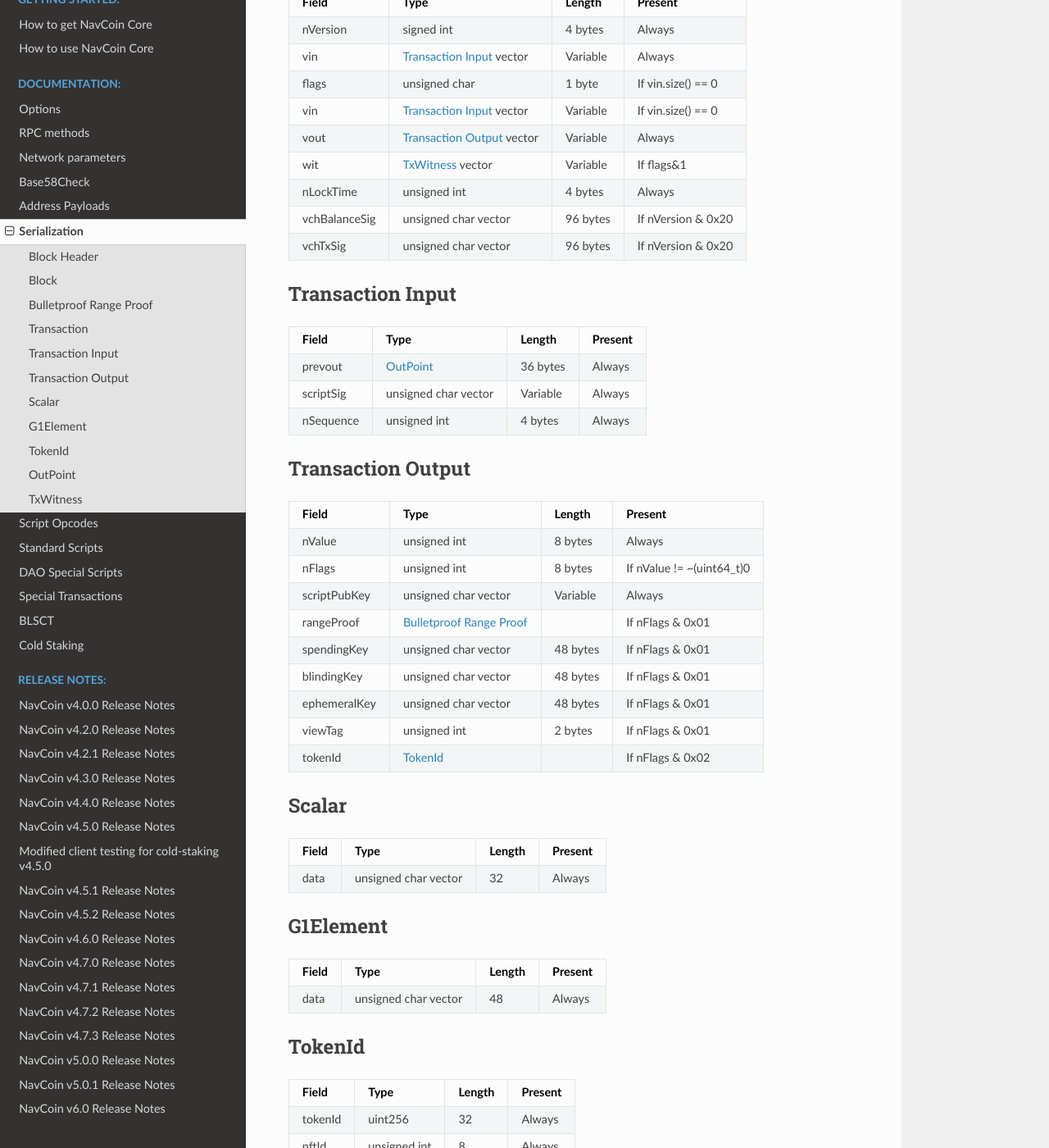
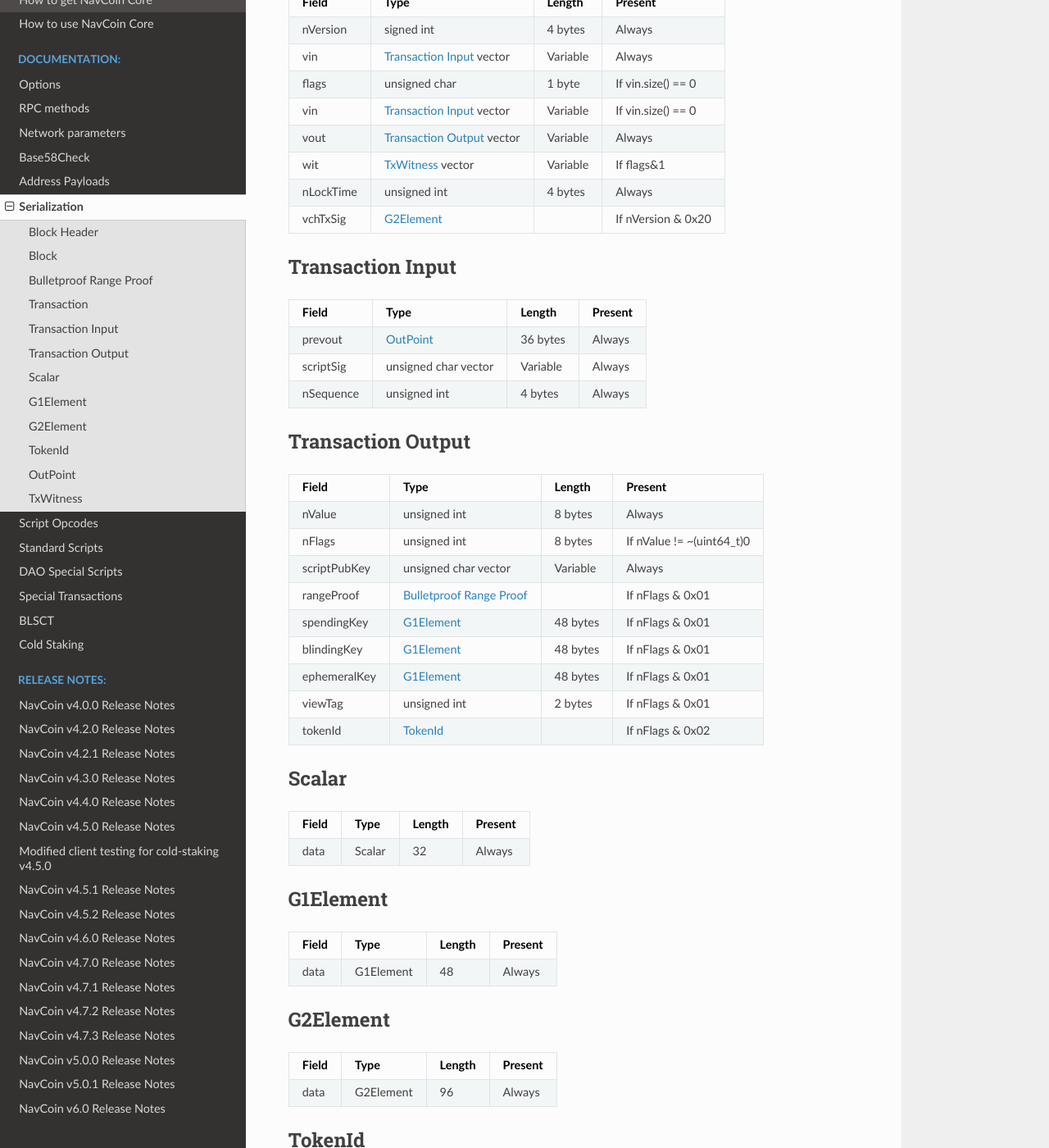
Before and after one commit to navcoin/navcoin.github.io, a Sphinx documentation site: the page built from sources/docs/serialization.rst, in a window 1280 px wide and 1400 px high, scrolled down 1231 px. Shown: the whole window at 82% size. Built offline with Sphinx 7.4.7 and the Read the Docs theme 2.0.0, drawn with Linux system fonts in a browser that asks for light colours; some of the changed text lies outside the part shown.

Commit message:
Update serialization.rst

```diff
--- a/sources/docs/serialization.rst
+++ b/sources/docs/serialization.rst
@@ -38,18 +38,18 @@
 ================ ===================== ======================  ======================
 Field            Type                  Length                  Present
 ================ ===================== ======================  ======================
-V                :ref:`g1_s` vector      Variable              Always
-L                :ref:`g1_s` vector      Variable              Always
-R                :ref:`g1_s` vector      Variable              Always
-A                :ref:`g1_s`             48 bytes                Always
-S                :ref:`g1_s`             48 bytes                Always
-T1               :ref:`g1_s`             48 bytes                Always
-T2               :ref:`g1_s`             48 bytes                Always
-taux             :ref:`sca_s`                32 bytes                Always
-mu               :ref:`sca_s`                32 bytes                Always
-a                :ref:`sca_s`                32 bytes                Always
-b                :ref:`sca_s`                32 bytes                Always
-t                :ref:`sca_s`                32 bytes                Always
+V                :ref:`g1_s` vector    Variable                Always
+L                :ref:`g1_s` vector    Variable                Always
+R                :ref:`g1_s` vector    Variable                Always
+A                :ref:`g1_s`                                   Always
+S                :ref:`g1_s`                                   Always
+T1               :ref:`g1_s`                                   Always
+T2               :ref:`g1_s`                                   Always
+taux             :ref:`sca_s`                                  Always
+mu               :ref:`sca_s`                                  Always
+a                :ref:`sca_s`                                  Always
+b                :ref:`sca_s`                                  Always
+t                :ref:`sca_s`                                  Always
 ================ ===================== ======================  ======================
 
 
@@ -68,8 +68,7 @@
 vout             :ref:`tx_out_s` vector Variable                Always
 wit              :ref:`tx_wit_s` vector Variable                If flags&1
 nLockTime        unsigned int           4 bytes                 Always
-vchBalanceSig    unsigned char vector   96 bytes                If nVersion & 0x20
-vchTxSig         unsigned char vector   96 bytes                If nVersion & 0x20
+vchTxSig         :ref:`g2_s`                                    If nVersion & 0x20
 ================ ====================== ======================  ======================
 
 .. _tx_in_s:
@@ -97,9 +96,9 @@
 nFlags           unsigned int           8 bytes                 If nValue != ~(uint64_t)0
 scriptPubKey     unsigned char vector   Variable                Always
 rangeProof       :ref:`bp_s`                                    If nFlags & 0x01
-spendingKey      unsigned char vector   48 bytes                If nFlags & 0x01
-blindingKey      unsigned char vector   48 bytes                If nFlags & 0x01
-ephemeralKey     unsigned char vector   48 bytes                If nFlags & 0x01
+spendingKey      :ref:`g1_s`            48 bytes                If nFlags & 0x01
+blindingKey      :ref:`g1_s`            48 bytes                If nFlags & 0x01
+ephemeralKey     :ref:`g1_s`            48 bytes                If nFlags & 0x01
 viewTag          unsigned int           2 bytes                 If nFlags & 0x01
 tokenId          :ref:`token_id_s`                              If nFlags & 0x02
 ================ ====================== ======================  =========================
@@ -112,7 +111,7 @@
 ================ ====================== ======================  ======================
 Field            Type                   Length                  Present
 ================ ====================== ======================  ======================
-data             unsigned char vector   32                      Always
+data             Scalar                 32                      Always
 ================ ====================== ======================  ======================
 
 .. _g1_s:
@@ -123,7 +122,18 @@
 ================ ====================== ======================  ======================
 Field            Type                   Length                  Present
 ================ ====================== ======================  ======================
-data             unsigned char vector   48                      Always
+data             G1Element              48                      Always
+================ ====================== ======================  ======================
+
+.. _g2_s:
+
+G2Element
+---------
+
+================ ====================== ======================  ======================
+Field            Type                   Length                  Present
+================ ====================== ======================  ======================
+data             G2Element              96                      Always
 ================ ====================== ======================  ======================
 
 
```
